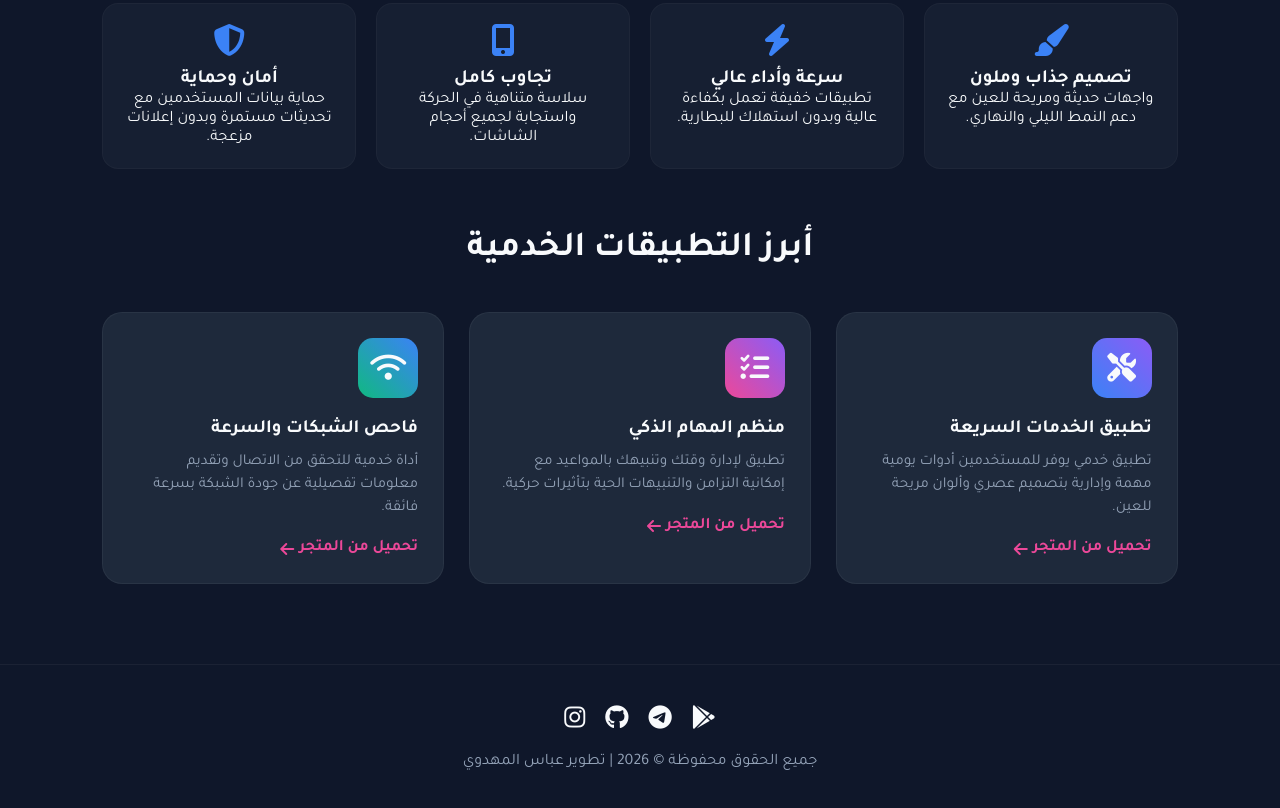
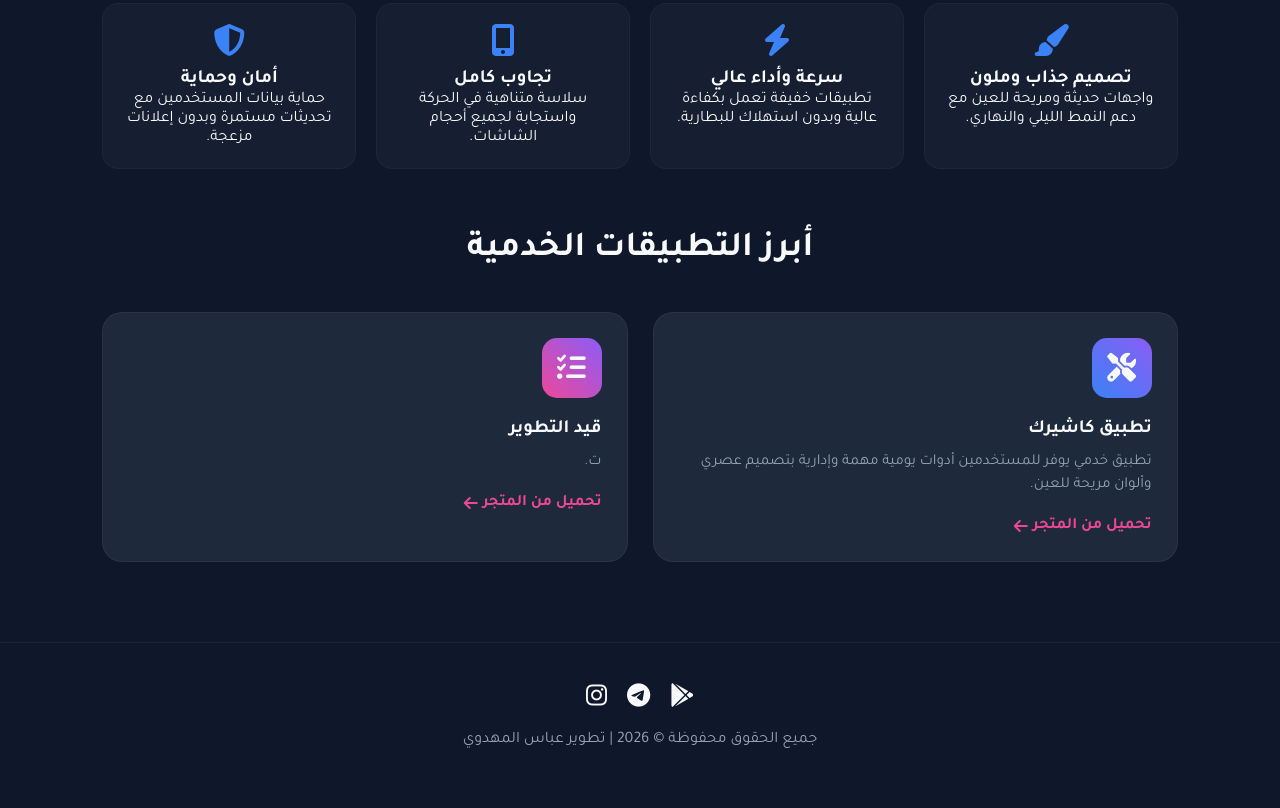
Before and after one commit to abbas313313g/abbas2, a plain HTML site: page index.html in a window 1280 px wide. Shown: the part 890-1698 px from the top of the page. Drawn offline with Linux system fonts and the light colour scheme.

Commit message:
Update index.html

```diff
--- a/index.html
+++ b/index.html
@@ -409,35 +409,27 @@
         <!-- تطبيق 1 -->
         <div class="app-card">
             <div class="app-icon"><i class="fas fa-tools"></i></div>
-            <h3>تطبيق الخدمات السريعة</h3>
+            <h3>تطبيق كاشيرك</h3>
             <p>تطبيق خدمي يوفر للمستخدمين أدوات يومية مهمة وإدارية بتصميم عصري وألوان مريحة للعين.</p>
-            <a href="#" class="app-link">تحميل من المتجر <i class="fas fa-arrow-left"></i></a>
+            <a href="https://play.google.com/store/apps/details?id=kasherk.wilaya1" class="app-link">تحميل من المتجر <i class="fas fa-arrow-left"></i></a>
         </div>
         <!-- تطبيق 2 -->
         <div class="app-card">
             <div class="app-icon" style="background: linear-gradient(45deg, var(--accent-pink), var(--accent-purple));"><i class="fas fa-tasks"></i></div>
-            <h3>منظم المهام الذكي</h3>
-            <p>تطبيق لإدارة وقتك وتنبيهك بالمواعيد مع إمكانية التزامن والتنبيهات الحية بتأثيرات حركية.</p>
+            <h3>قيد التطوير</h3>
+            <p>ت.</p>
             <a href="#" class="app-link">تحميل من المتجر <i class="fas fa-arrow-left"></i></a>
         </div>
 
-        <!-- تطبيق 3 -->
-        <div class="app-card">
-            <div class="app-icon" style="background: linear-gradient(45deg, #10b981, var(--accent-blue));"><i class="fas fa-wifi"></i></div>
-            <h3>فاحص الشبكات والسرعة</h3>
-            <p>أداة خدمية للتحقق من الاتصال وتقديم معلومات تفصيلية عن جودة الشبكة بسرعة فائقة.</p>
-            <a href="#" class="app-link">تحميل من المتجر <i class="fas fa-arrow-left"></i></a>
-        </div>
 
     </div>
 
     <!-- الفوتر والتواصل -->
     <footer id="contact">
         <div class="socials">
-            <a href="#" title="Google Play Store"><i class="fab fa-google-play"></i></a>
-            <a href="#" title="Telegram"><i class="fab fa-telegram"></i></a>
-            <a href="#" title="GitHub"><i class="fab fa-github"></i></a>
-            <a href="#" title="Instagram"><i class="fab fa-instagram"></i></a>
+            <a href="https://play.google.com/store/apps/dev?id=6503080693155704347" title="Google Play Store"><i class="fab fa-google-play"></i></a>
+            <a href="https://web.telegram.org/k/#@ap0_4i" title="Telegram"><i class="fab fa-telegram"></i></a>
+            <a href="https://www.instagram.com/0ap_4i/?__pwa=1" title="Instagram"><i class="fab fa-instagram"></i></a>
         </div>
         <p>جميع الحقوق محفوظة © 2026 | تطوير عباس المهدوي</p>
     </footer>
```
